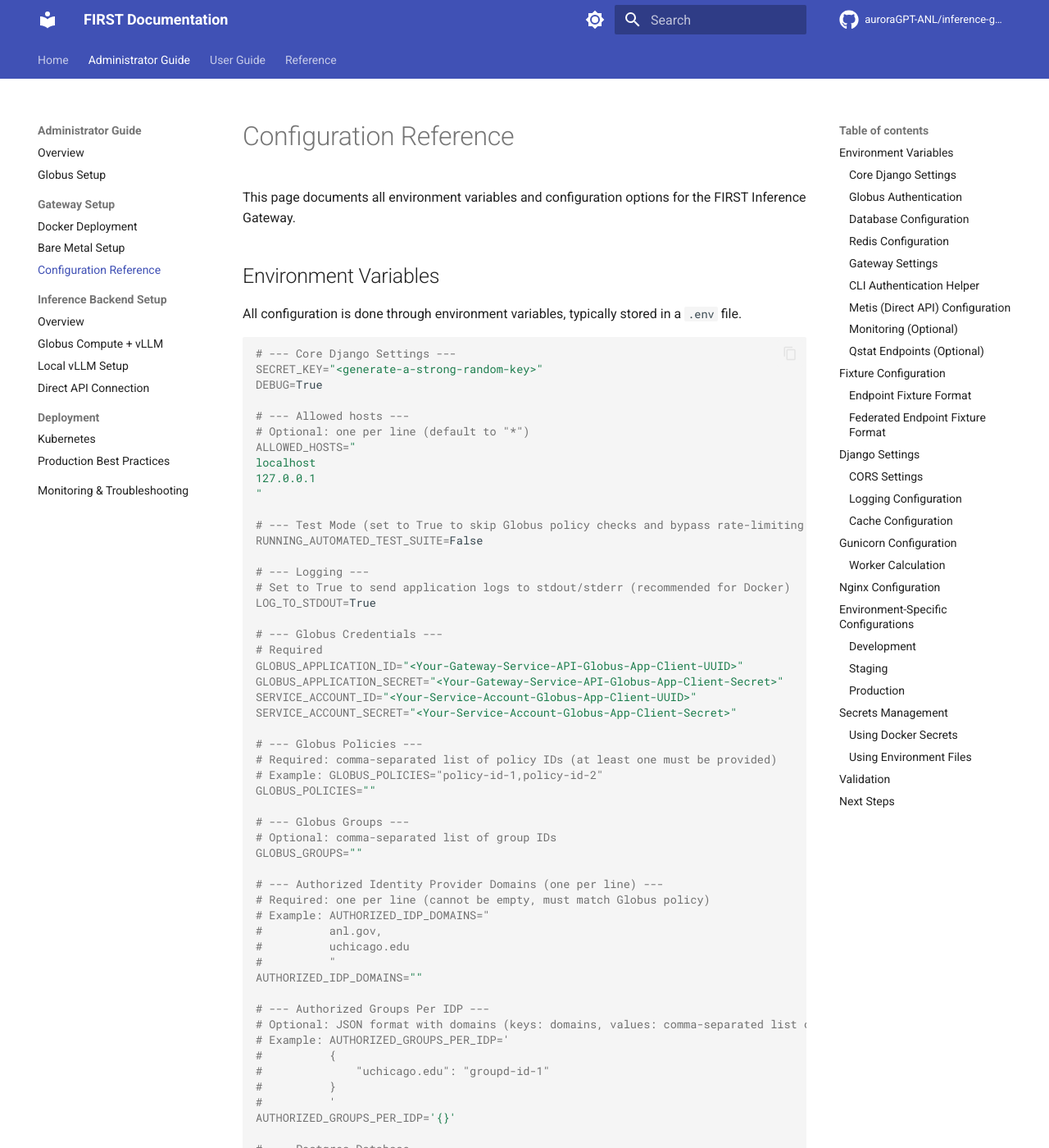
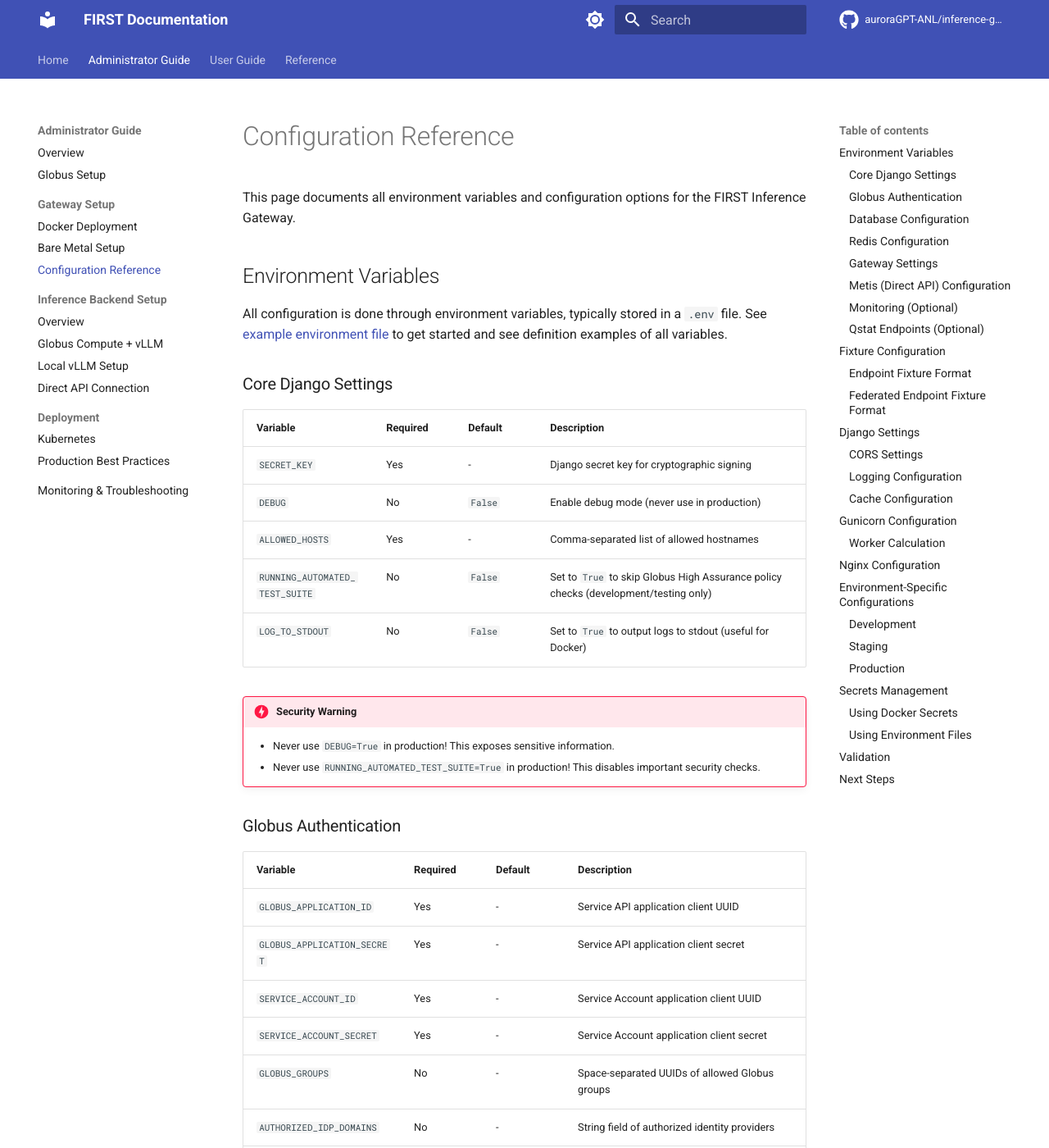
Before and after one commit to auroraGPT-ANL/inference-gateway, an MkDocs documentation site: the page built from docs/admin-guide/gateway-setup/configuration.md, in a window 1280 px wide and 1400 px high. Shown: the whole window at 82% size. Built offline with MkDocs 1.6.1 and Material for MkDocs 9.7.7, drawn with Linux system fonts in a browser that asks for light colours; comment, search, counter and statistics services are not loaded; some of the changed text lies outside the part shown.

Commit message:
Docs updates 2 (#177)
* now pointing to the env.example file directly to avoid sync and duplication

* now referring to env.example for examples, to avoid duplication

* removed unused env variable in test unit

* moved .env example in the env.example file

* added USE_REDIS_CACHE boolean

* removed CLI_ unused env variables

* removed erronous endpoint config example and edit pros/cons

* fixed typo in worker_init

---------

Co-authored-by: BenoitCote <benoitcote@BenoitCotes-MacBook-Pro.local>

````diff
--- a/docs/admin-guide/gateway-setup/configuration.md
+++ b/docs/admin-guide/gateway-setup/configuration.md
@@ -4,80 +4,7 @@ This page documents all environment variables and configuration options for the
 
 ## Environment Variables
 
-All configuration is done through environment variables, typically stored in a `.env` file.
-
-```bash
-# --- Core Django Settings ---
-SECRET_KEY="<generate-a-strong-random-key>"
-DEBUG=True
-
-# --- Allowed hosts ---
-# Optional: one per line (default to "*")
-ALLOWED_HOSTS="
-localhost
-127.0.0.1
-"
-
-# --- Test Mode (set to True to skip Globus policy checks and bypass rate-limiting during development) ---
-RUNNING_AUTOMATED_TEST_SUITE=False
-
-# --- Logging ---
-# Set to True to send application logs to stdout/stderr (recommended for Docker)
-LOG_TO_STDOUT=True
-
-# --- Globus Credentials ---
-# Required
-GLOBUS_APPLICATION_ID="<Your-Gateway-Service-API-Globus-App-Client-UUID>"
-GLOBUS_APPLICATION_SECRET="<Your-Gateway-Service-API-Globus-App-Client-Secret>"
-SERVICE_ACCOUNT_ID="<Your-Service-Account-Globus-App-Client-UUID>"
-SERVICE_ACCOUNT_SECRET="<Your-Service-Account-Globus-App-Client-Secret>"
-
-# --- Globus Policies ---
-# Required: comma-separated list of policy IDs (at least one must be provided)
-# Example: GLOBUS_POLICIES="policy-id-1,policy-id-2"
-GLOBUS_POLICIES=""
-
-# --- Globus Groups ---
-# Optional: comma-separated list of group IDs
-GLOBUS_GROUPS=""
-
-# --- Authorized Identity Provider Domains (one per line) ---
-# Required: one per line (cannot be empty, must match Globus policy)
-# Example: AUTHORIZED_IDP_DOMAINS="
-#          anl.gov,
-#          uchicago.edu
-#          "
-AUTHORIZED_IDP_DOMAINS=""
-
-# --- Authorized Groups Per IDP ---
-# Optional: JSON format with domains (keys: domains, values: comma-separated list of group IDs)
-# Example: AUTHORIZED_GROUPS_PER_IDP='
-#          {
-#              "uchicago.edu": "groupd-id-1"
-#          }
-#          '
-AUTHORIZED_GROUPS_PER_IDP='{}'
-
-# --- Postgres Database ---
-POSTGRES_DB="inferencegateway"
-POSTGRES_USER="inferencedev"
-POSTGRES_PASSWORD="change-this-password"
-PGHOST="postgres"
-PGPORT=5432
-PGUSER="inferencedev"
-PGPASSWORD="change-this-password"
-PGDATABASE="inferencegateway"
-
-# --- Redis Cache ---
-REDIS_URL="redis://redis:6379/0"
-USE_REDIS_CACHE=true
-
-# --- Gateway Specific Settings ---
-MAX_BATCHES_PER_USER=2
-RATE_LIMIT_PER_SEC_PER_USER=10
-STREAMING_SERVER_HOST="localhost:8080"
-INTERNAL_STREAMING_SECRET="your-internal-streaming-secret-key"
-```
+All configuration is done through environment variables, typically stored in a `.env` file. See [example environment file](https://github.com/auroraGPT-ANL/inference-gateway/blob/main/env.example) to get started and see definition examples of all variables.
 
 ### Core Django Settings
 
@@ -102,22 +29,9 @@ INTERNAL_STREAMING_SECRET="your-internal-streaming-secret-key"
 | `SERVICE_ACCOUNT_ID` | Yes | - | Service Account application client UUID |
 | `SERVICE_ACCOUNT_SECRET` | Yes | - | Service Account application client secret |
 | `GLOBUS_GROUPS` | No | - | Space-separated UUIDs of allowed Globus groups |
-| `AUTHORIZED_IDPS` | No | - | JSON string of authorized identity providers |
+| `AUTHORIZED_IDP_DOMAINS` | No | - | String field of authorized identity providers |
 | `AUTHORIZED_GROUPS_PER_IDP` | No | - | JSON string of groups per IDP |
 | `GLOBUS_POLICIES` | No | - | Space-separated policy UUIDs |
-
-Example with group restrictions:
-
-```dotenv
-GLOBUS_GROUPS="uuid-1 uuid-2 uuid-3"
-```
-
-Example with IDP restrictions:
-
-```dotenv
-AUTHORIZED_IDPS='{"University": "uuid-here"}'
-AUTHORIZED_GROUPS_PER_IDP='{"University": "group-uuid-1,group-uuid-2"}'
-```
 
 ### Database Configuration
 
@@ -140,20 +54,8 @@ AUTHORIZED_GROUPS_PER_IDP='{"University": "group-uuid-1,group-uuid-2"}'
 
 | Variable | Required | Default | Description |
 |----------|----------|---------|-------------|
-| `REDIS_URL` | Yes | - | Redis connection URL |
-
-Examples:
-
-```dotenv
-# Docker
-REDIS_URL="redis://redis:6379/0"
-
-# Bare metal
-REDIS_URL="redis://localhost:6379/0"
-
-# With password
-REDIS_URL="redis://:password@localhost:6379/0"
-```
+| `REDIS_URL` | No | - | Redis connection URL |
+| `USE_REDIS_CACHE` | No | false | Whether Redis cache is enabled |
 
 ### Gateway Settings
 
@@ -162,20 +64,6 @@ REDIS_URL="redis://:password@localhost:6379/0"
 | `MAX_BATCHES_PER_USER` | No | `2` | Maximum concurrent batch jobs per user |
 | `STREAMING_SERVER_HOST` | No | - | Internal streaming server host:port |
 | `INTERNAL_STREAMING_SECRET` | No | - | Secret for internal streaming authentication |
-
-### CLI Authentication Helper
-
-| Variable | Required | Default | Description |
-|----------|----------|---------|-------------|
-| `CLI_ALLOWED_DOMAINS` | No | - | Comma-separated domains for CLI login |
-| `CLI_TOKEN_DIR` | No | `~/.globus/app` | Token storage directory |
-| `CLI_APP_NAME` | No | `inference_auth` | App name for token storage |
-
-Example:
-
-```dotenv
-CLI_ALLOWED_DOMAINS="anl.gov,alcf.anl.gov,university.edu"
-```
 
 ### Metis (Direct API) Configuration
 
````
Also changed, not shown: docs/admin-guide/deployment/production.md (+4 -23 lines), docs/admin-guide/gateway-setup/bare-metal.md (+1 -1 lines), docs/admin-guide/gateway-setup/docker.md (+1 -1 lines), docs/admin-guide/inference-setup/globus-compute.md (+16 -18 lines), docs/admin-guide/inference-setup/index.md (+9 -38 lines), 3 other files.
